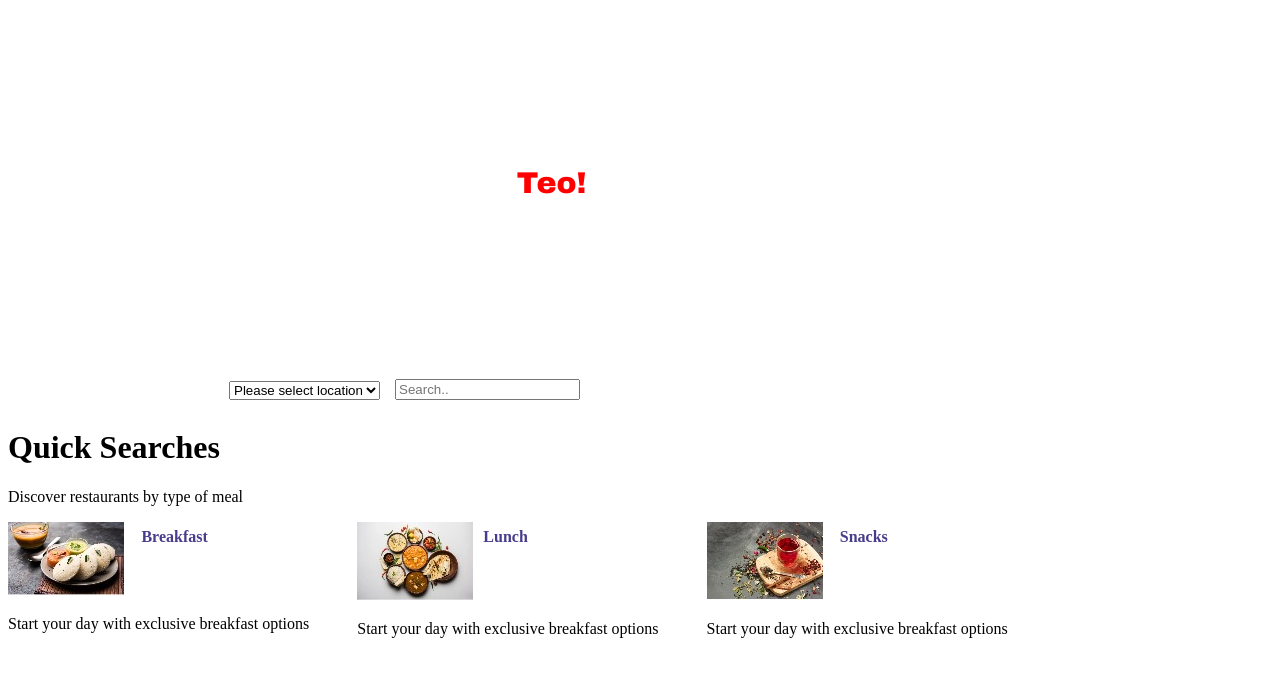
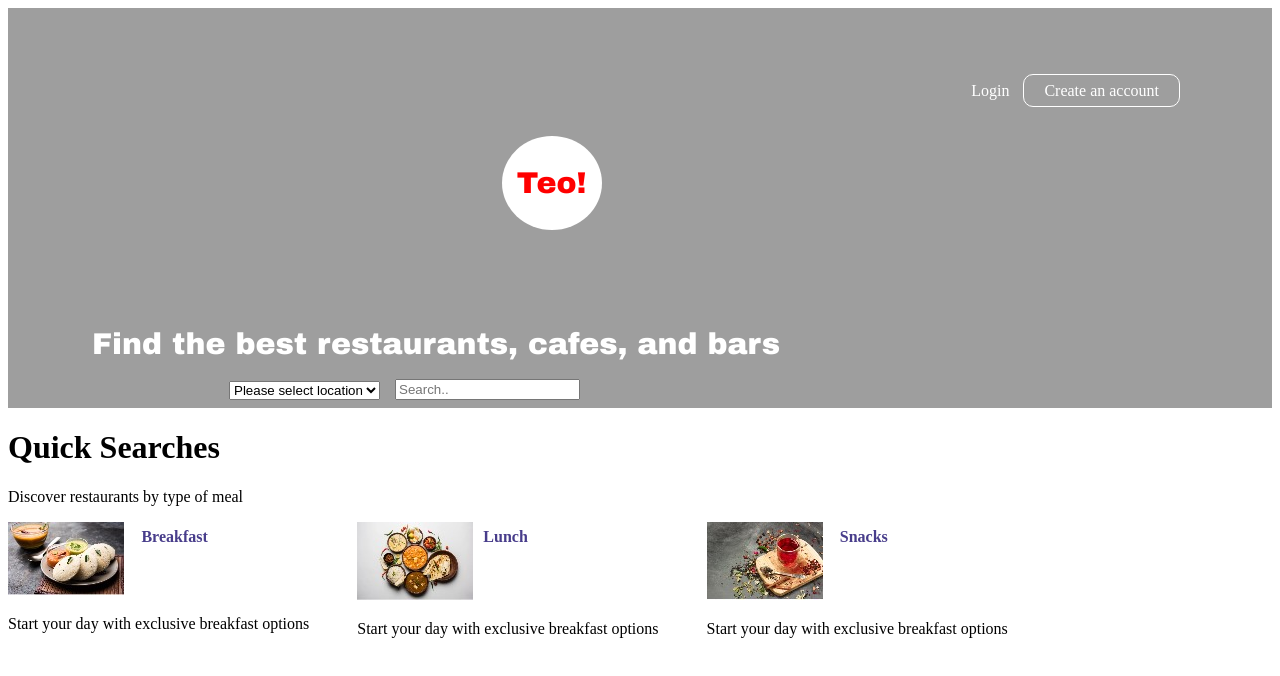
Before and after one commit to omovo/Assignment1-Restaurant, a plain HTML site: page index.html in a window 1280 px wide. Drawn offline with Linux system fonts and the light colour scheme; the site is published under a folder, as on GitHub Pages, so addresses that start at the root find nothing.

Commit message:
image corrected

```diff
--- a/index.html
+++ b/index.html
@@ -3,7 +3,7 @@
   <head>
     <meta charset="UTF-8" />
     <meta name="viewport" content="width=device-width, initial-scale=1.0" />
-    <title>Document</title>
+    <title>Restaurant-Web-Site</title>
     <link rel="stylesheet" href="stylesheet/style.css" />
   </head>
   <body>
--- a/stylesheet/style.css
+++ b/stylesheet/style.css
@@ -1,6 +1,6 @@
 section{
     height: 400px;
-    background-image: url("/images/background-image.jpg");
+    background-image: url("../images/background-image.jpg");
     background-repeat: no-repeat;
     background-size: cover;
     color: chocolate;
```
